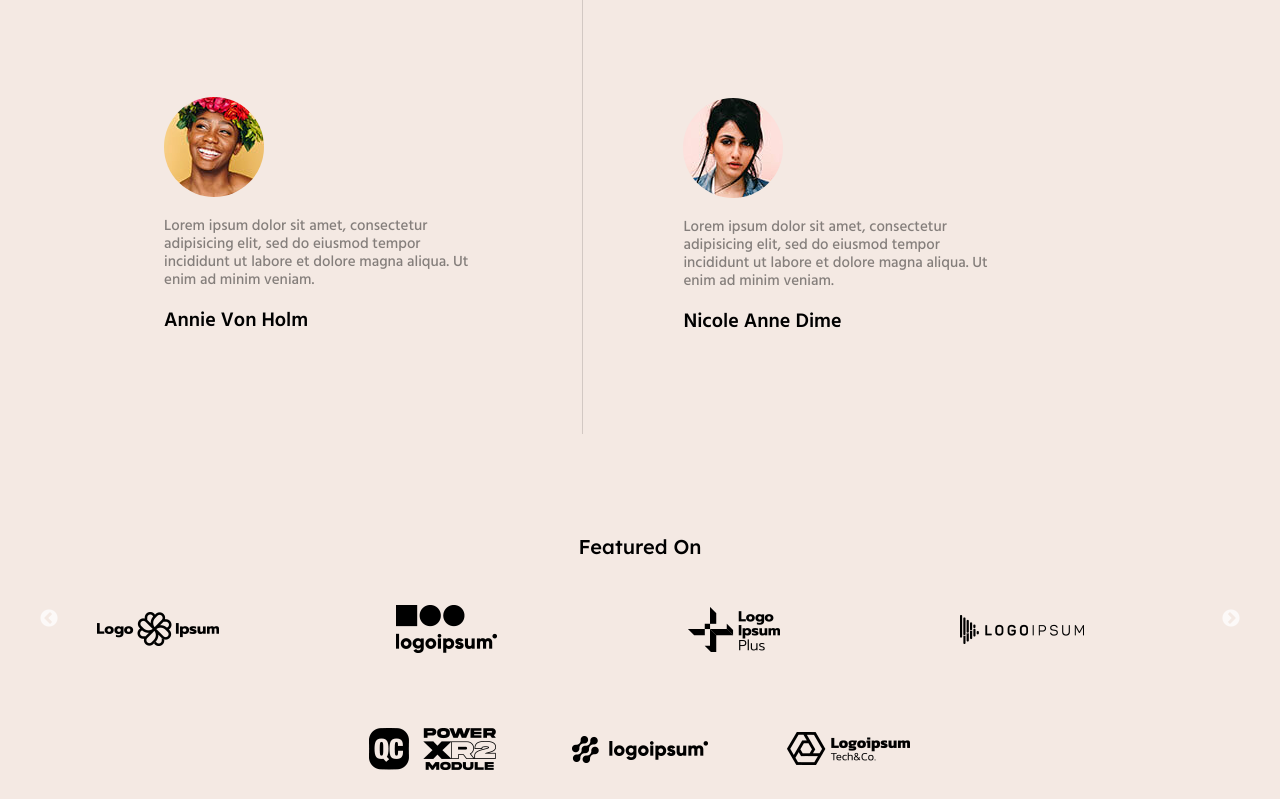
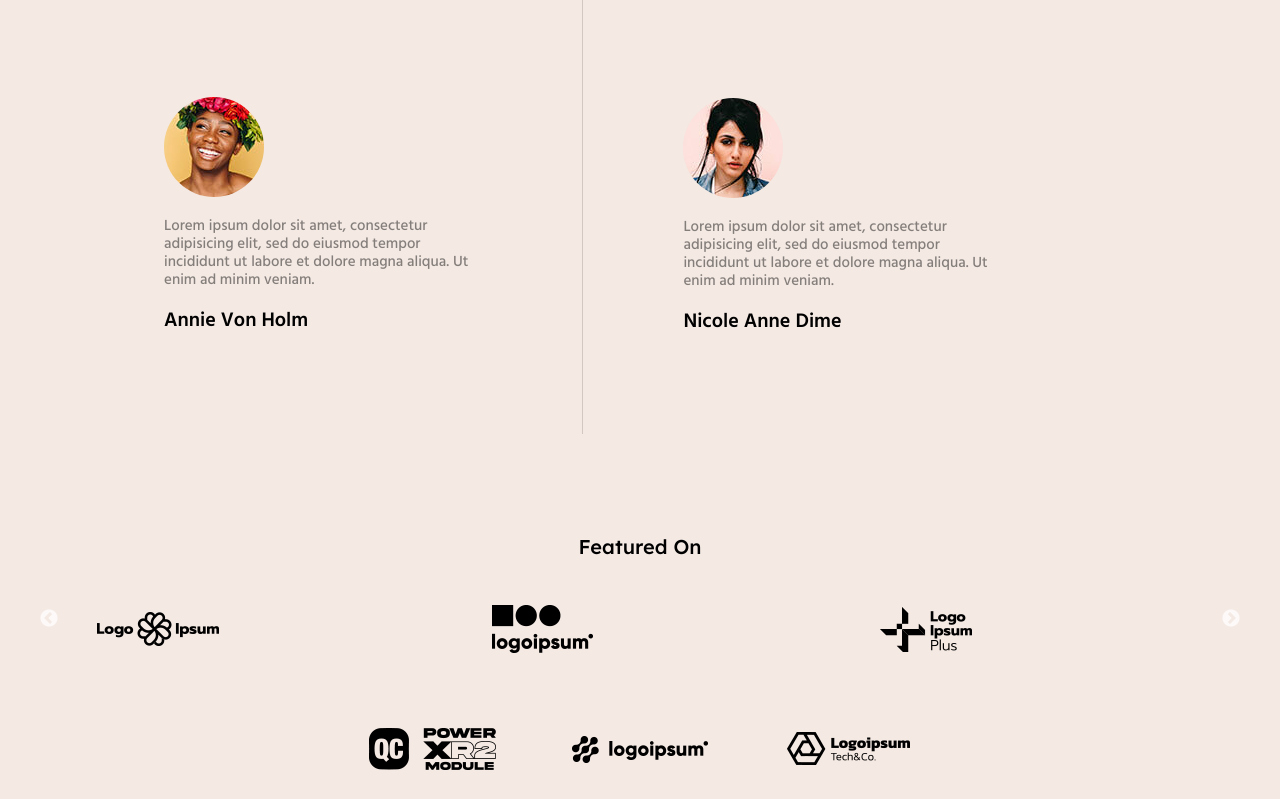
Before and after one commit to Fexrenise/Final, a plain HTML site: page index.html in a window 1280 px wide. Shown: the part 4871-5670 px from the top of the page. Drawn offline with nearby package versions, Linux system fonts and the light colour scheme.

Commit message:
second commit

```diff
--- a/index.html
+++ b/index.html
@@ -280,7 +280,7 @@
                 autoplaySpeed: 2000,
                 dots: false,
                 speed: 300,
-                slidesToShow: 4,
+                slidesToShow: 3,
                 slidesToScroll: 1,
             });
         });
```
